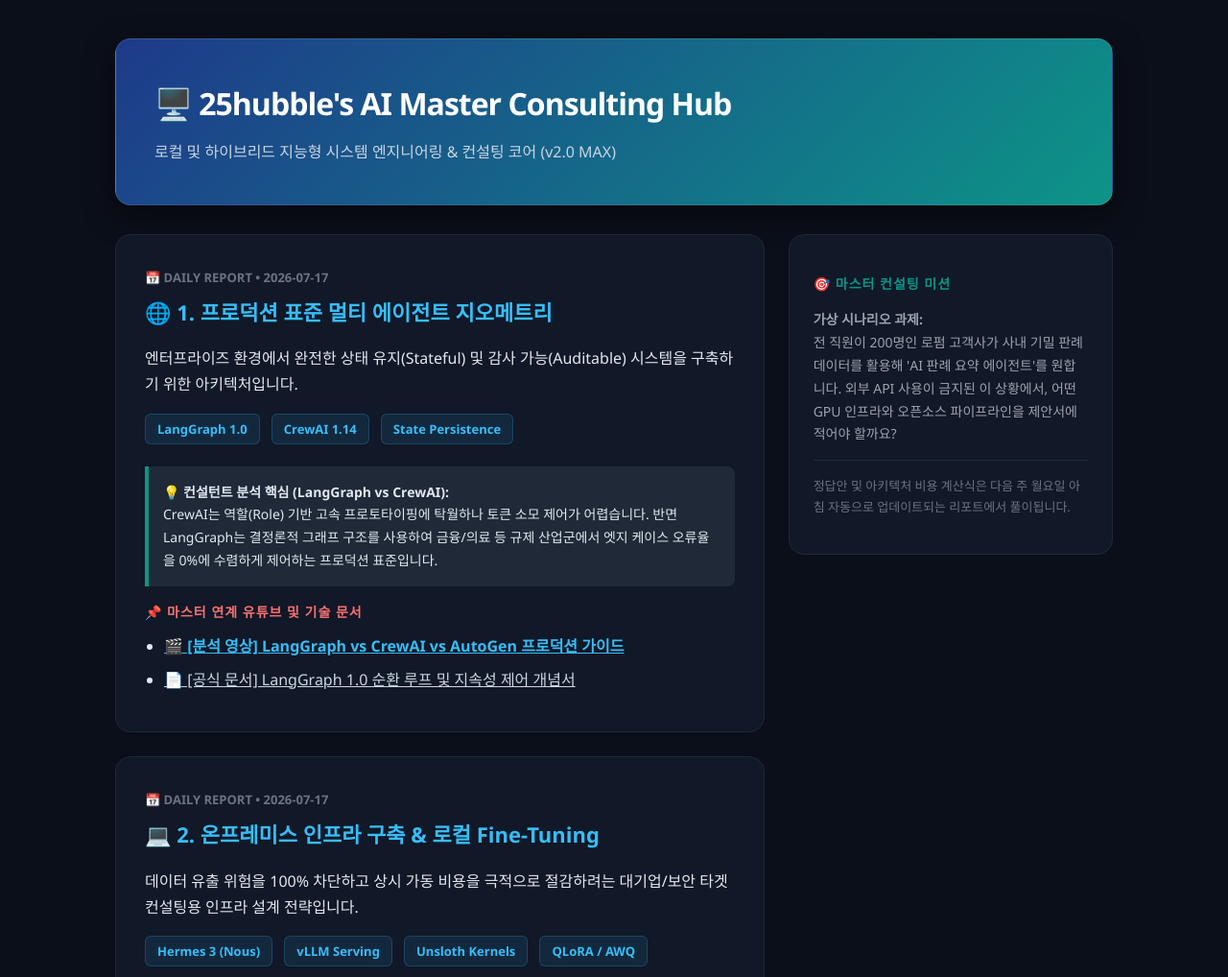
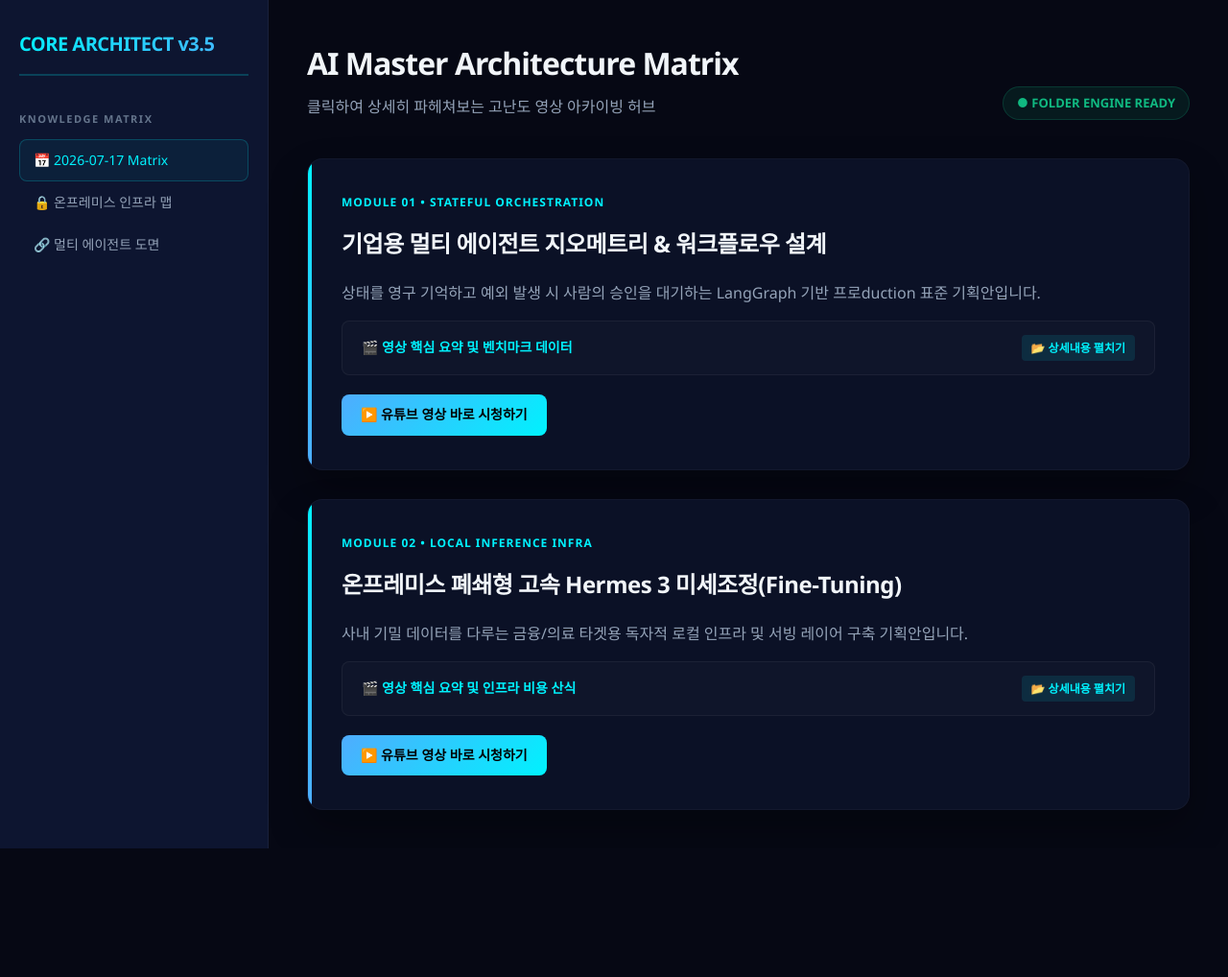
Before and after one commit to 25hubble/AI-Toolbox, a plain HTML site: page index.html in a window 1280 px wide. Shown: the top 1018 px of the page at 96% size. After the commit the page ends 884 px from the top, so only its background shows below. Drawn offline with Linux system fonts and the light colour scheme.

Commit message:
Update index.html

```diff
--- a/index.html
+++ b/index.html
@@ -3,176 +3,278 @@
 <head>
     <meta charset="UTF-8">
     <meta name="viewport" content="width=device-width, initial-scale=1.0">
-    <title>AI Master Architecture Dashboard v2.0</title>
+    <title>AI Architect Master Matrix v3.5</title>
     <style>
+        :root {
+            --bg-main: #060814;
+            --bg-card: #0b1126;
+            --bg-sidebar: #0d1530;
+            --neon-blue: #00f2fe;
+            --neon-green: #4facfe;
+            --text-primary: #f1f5f9;
+            --text-muted: #94a3b8;
+            --border-glow: rgba(0, 242, 254, 0.15);
+        }
         *, *::before, *::after { box-sizing: border-box; }
         body {
             font-family: 'Segoe UI', system-ui, -apple-system, sans-serif;
             margin: 0;
-            padding: 40px 20px;
-            background-color: #0b0f19;
-            color: #e2e8f0;
-            line-height: 1.7;
+            padding: 0;
+            background-color: var(--bg-main);
+            color: var(--text-primary);
+            line-height: 1.6;
         }
-        .container {
-            max-width: 1040px;
-            margin: 0 auto;
+        .app-wrapper {
+            display: grid;
+            grid-template-columns: 280px 1fr;
+            min-height: 100vh;
         }
-        .header {
-            background: linear-gradient(135deg, #1e3a8a 0%, #0d9488 100%);
-            padding: 40px;
-            border-radius: 16px;
-            margin-bottom: 30px;
-            box-shadow: 0 10px 30px rgba(0,0,0,0.5);
-            border: 1px solid rgba(255,255,255,0.1);
-        }
-        .header h1 {
-            margin: 0;
-            font-size: 32px;
-            font-weight: 800;
-            letter-spacing: -1px;
-            color: #ffffff;
-        }
-        .header p {
-            margin: 10px 0 0 0;
-            font-size: 16px;
-            color: #cbd5e1;
-        }
-        .grid-layout {
-            display: grid;
-            grid-template-columns: 2fr 1fr;
-            gap: 25px;
-        }
-        .main-content {
+        /* SIDEBAR DESIGN */
+        .sidebar {
+            background-color: var(--bg-sidebar);
+            border-right: 1px solid rgba(255, 255, 255, 0.05);
+            padding: 30px 20px;
             display: flex;
             flex-direction: column;
             gap: 25px;
         }
-        .sidebar {
-            background: #111827;
-            padding: 25px;
+        .brand {
+            font-size: 20px;
+            font-weight: 900;
+            letter-spacing: -0.5px;
+            background: linear-gradient(135deg, var(--neon-blue), var(--neon-green));
+            -webkit-background-clip: text;
+            -webkit-text-fill-color: transparent;
+            border-bottom: 2px solid rgba(0, 242, 254, 0.2);
+            padding-bottom: 15px;
+        }
+        .nav-group h3 {
+            font-size: 11px;
+            text-transform: uppercase;
+            letter-spacing: 1.5px;
+            color: #64748b;
+            margin-bottom: 12px;
+        }
+        .nav-item {
+            padding: 10px 14px;
+            border-radius: 8px;
+            font-size: 14px;
+            color: var(--text-muted);
+            cursor: pointer;
+            transition: all 0.2s;
+            display: flex;
+            align-items: center;
+            gap: 10px;
+            border: 1px solid transparent;
+        }
+        .nav-item.active, .nav-item:hover {
+            background: rgba(0, 242, 254, 0.05);
+            color: var(--neon-blue);
+            border-color: rgba(0, 242, 254, 0.2);
+        }
+        /* MAIN CONTENT DESIGN */
+        .main-container {
+            padding: 40px;
+            max-width: 1200px;
+            width: 100%;
+        }
+        .header-panel {
+            margin-bottom: 40px;
+            display: flex;
+            justify-content: space-between;
+            align-items: flex-end;
+        }
+        .header-panel h1 {
+            font-size: 32px;
+            font-weight: 800;
+            margin: 0 0 8px 0;
+            letter-spacing: -1px;
+        }
+        .status-badge {
+            background: rgba(16, 185, 129, 0.1);
+            color: #10b981;
+            padding: 6px 14px;
+            border-radius: 30px;
+            font-size: 13px;
+            font-weight: 700;
+            border: 1px solid rgba(16, 185, 129, 0.2);
+        }
+        /* MATRIX CARDS */
+        .matrix-grid {
+            display: flex;
+            flex-direction: column;
+            gap: 30px;
+        }
+        .card {
+            background-color: var(--bg-card);
+            border: 1px solid rgba(255, 255, 255, 0.03);
             border-radius: 16px;
-            border: 1px solid #1f2937;
-            height: fit-content;
+            padding: 35px;
+            box-shadow: 0 20px 40px rgba(0,0,0,0.3);
+            position: relative;
+            overflow: hidden;
         }
-        .section {
-            background: #111827;
-            padding: 30px;
-            border-radius: 16px;
-            border: 1px solid #1f2937;
-            transition: transform 0.2s, border-color 0.2s;
+        .card::before {
+            content: '';
+            position: absolute;
+            top: 0; left: 0; width: 4px; height: 100%;
+            background: linear-gradient(to bottom, var(--neon-blue), var(--neon-green));
         }
-        .section:hover {
-            border-color: #0d9488;
-            transform: translateY(-2px);
-        }
-        h2 {
-            color: #38bdf8;
-            font-size: 22px;
-            margin-top: 0;
+        .card-meta {
+            display: flex;
+            gap: 15px;
+            font-size: 12px;
+            font-weight: 700;
+            color: var(--neon-blue);
+            text-transform: uppercase;
+            letter-spacing: 1px;
             margin-bottom: 15px;
         }
-        h3 {
+        .card h2 {
+            font-size: 24px;
+            font-weight: 700;
+            margin: 0 0 20px 0;
+            letter-spacing: -0.5px;
+        }
+        /* INTERACTIVE FOLDER (DETAILS/SUMMARY) DESIGN */
+        details {
+            background: rgba(255, 255, 255, 0.02);
+            border: 1px solid rgba(255, 255, 255, 0.05);
+            border-radius: 8px;
+            margin: 15px 0;
+            overflow: hidden;
+            transition: all 0.3s ease;
+        }
+        details[open] {
+            border-color: var(--neon-blue);
+            background: rgba(0, 242, 254, 0.02);
+        }
+        summary {
+            padding: 14px 20px;
+            font-size: 14px;
+            font-weight: 700;
+            color: var(--neon-blue);
+            cursor: pointer;
+            list-style: none;
+            display: flex;
+            justify-content: space-between;
+            align-items: center;
+            user-select: none;
+        }
+        summary::after {
+            content: '📂 상세내용 펼치기';
+            font-size: 12px;
+            background: rgba(0, 242, 254, 0.1);
+            padding: 4px 10px;
+            border-radius: 4px;
+            transition: all 0.2s;
+        }
+        details[open] summary::after {
+            content: '📁 접기';
+            background: rgba(248, 113, 113, 0.1);
             color: #f87171;
+        }
+        .folder-content {
+            padding: 20px;
+            border-top: 1px solid rgba(255, 255, 255, 0.05);
+            background: rgba(0, 0, 0, 0.2);
             font-size: 14px;
-            text-transform: uppercase;
-            letter-spacing: 1px;
-            margin-bottom: 10px;
+            color: #cbd5e1;
         }
-        .tech-tags {
-            margin: 15px 0;
+        .folder-content h5 {
+            margin: 0 0 8px 0;
+            color: var(--neon-green);
+            font-size: 13px;
         }
-        .tech-tag {
-            display: inline-block;
-            background: rgba(56, 189, 248, 0.1);
-            color: #38bdf8;
-            padding: 4px 12px;
-            border-radius: 6px;
-            font-size: 13px;
-            font-weight: 600;
-            margin-right: 8px;
-            margin-bottom: 8px;
-            border: 1px solid rgba(56, 189, 248, 0.2);
+        /* ACTION BUTTONS */
+        .action-area {
+            display: flex;
+            gap: 15px;
+            margin-top: 20px;
         }
-        .box-callout {
-            background: #1f2937;
-            border-left: 4px solid #0d9488;
-            padding: 15px;
-            border-radius: 0 8px 8px 0;
-            margin: 15px 0;
+        .btn {
+            padding: 10px 20px;
+            border-radius: 8px;
             font-size: 14px;
+            font-weight: 700;
+            text-decoration: none;
+            cursor: pointer;
+            display: inline-flex;
+            align-items: center;
         }
-        ul { padding-left: 20px; margin: 10px 0; }
-        li { margin-bottom: 8px; }
+        .btn-primary { background: linear-gradient(135deg, #4facfe 0%, #00f2fe 100%); color: #000; }
     </style>
 </head>
 <body>
 
-    <div class="container">
-        <div class="header">
-            <h1>🖥️ 25hubble's AI Master Consulting Hub</h1>
-            <p>로컬 및 하이브리드 지능형 시스템 엔지니어링 & 컨설팅 코어 (v2.0 MAX)</p>
+    <div class="app-wrapper">
+        <!-- SIDEBAR -->
+        <div class="sidebar">
+            <div class="brand">CORE ARCHITECT v3.5</div>
+            <div class="nav-group">
+                <h3>KNOWLEDGE MATRIX</h3>
+                <div class="nav-item active">📅 2026-07-17 Matrix</div>
+                <div class="nav-item">🔒 온프레미스 인프라 맵</div>
+                <div class="nav-item">🔗 멀티 에이전트 도면</div>
+            </div>
         </div>
 
-        <div class="grid-layout">
-            <div class="main-content">
+        <!-- MAIN PANEL -->
+        <div class="main-container">
+            <div class="header-panel">
+                <div>
+                    <h1>AI Master Architecture Matrix</h1>
+                    <p style="margin:0; color: var(--text-muted);">클릭하여 상세히 파헤쳐보는 고난도 영상 아카이빙 허브</p>
+                </div>
+                <div class="status-badge">● FOLDER ENGINE READY</div>
+            </div>
 
-                <!-- 7월 17일 리포트 시작 -->
-                <div class="section">
-                    <span style="color: #6b7280; font-size: 13px; font-weight: bold;">📅 DAILY REPORT • 2026-07-17</span>
-                    <h2 style="margin-top: 5px;">🌐 1. 프로덕션 표준 멀티 에이전트 지오메트리</h2>
-                    <p>엔터프라이즈 환경에서 완전한 상태 유지(Stateful) 및 감사 가능(Auditable) 시스템을 구축하기 위한 아키텍처입니다.</p>
+            <div class="matrix-grid">
 
-                    <div class="tech-tags">
-                        <span class="tech-tag">LangGraph 1.0</span>
-                        <span class="tech-tag">CrewAI 1.14</span>
-                        <span class="tech-tag">State Persistence</span>
+                <!-- MODULE 1 -->
+                <div class="card">
+                    <div class="card-meta"><span>MODULE 01 • STATEFUL ORCHESTRATION</span></div>
+                    <h2>기업용 멀티 에이전트 지오메트리 & 워크플로우 설계</h2>
+                    <p style="color: var(--text-muted); margin:0;">상태를 영구 기억하고 예외 발생 시 사람의 승인을 대기하는 LangGraph 기반 프로duction 표준 기획안입니다.</p>
+
+                    <!-- INTERACTIVE FOLDER BUTTON -->
+                    <details>
+                        <summary>🎬 영상 핵심 요약 및 벤치마크 데이터</summary>
+                        <div class="folder-content">
+                            <h5>💡 시청 전 핵심 테이크아웃</h5>
+                            <p style="margin: 0 0 15px 0;">에이전트 아키텍처의 트렌드가 CrewAI(빠른 프로토타이핑용)에서 LangGraph(엔터프라이즈 제어용)로 이동하는 실전 이유를 증명합니다. LangGraph의 State 관리 방식을 통해 멀티 에이전트 간의 데이터 유실률을 0%로 통제하는 구체적 메커니즘을 미리 학습할 수 있습니다.</p>
+                            <h5>⏱️ 추천 퀵 가이드 타임라인</h5>
+                            <p style="margin: 0;">• 03:15 - 에이전트 간 순환 루프 설계 시 무한 루프 에러 방지법<br>• 12:40 - Human-in-the-loop(인간 승인 단계) 코드 구현 가이드</p>
+                        </div>
+                    </details>
+
+                    <div class="action-area">
+                        <a href="https://www.youtube.com/watch?v=RSvYae1L9YI" target="_blank" class="btn btn-primary">▶️ 유튜브 영상 바로 시청하기</a>
                     </div>
-
-                    <div class="box-callout">
-                        <strong>💡 컨설턴트 분석 핵심 (LangGraph vs CrewAI):</strong><br>
-                        CrewAI는 역할(Role) 기반 고속 프로토타이핑에 탁월하나 토큰 소모 제어가 어렵습니다. 반면 LangGraph는 결정론적 그래프 구조를 사용하여 금융/의료 등 규제 산업군에서 엣지 케이스 오류율을 0%에 수렴하게 제어하는 프로덕션 표준입니다.
-                    </div>
-
-                    <h3>📌 마스터 연계 유튜브 및 기술 문서</h3>
-                    <ul>
-                        <li><a href="https://www.youtube.com/watch?v=RSvYae1L9YI" style="color:#38bdf8; font-weight: bold;" target="_blank">🎬 [분석 영상] LangGraph vs CrewAI vs AutoGen 프로덕션 가이드</a></li>
-                        <li><a href="https://python.langchain.com/docs/concepts/" style="color:#cbd5e1;" target="_blank">📄 [공식 문서] LangGraph 1.0 순환 루프 및 지속성 제어 개념서</a></li>
-                    </ul>
                 </div>
 
-                <div class="section">
-                    <span style="color: #6b7280; font-size: 13px; font-weight: bold;">📅 DAILY REPORT • 2026-07-17</span>
-                    <h2 style="margin-top: 5px;">💻 2. 온프레미스 인프라 구축 & 로컬 Fine-Tuning</h2>
-                    <p>데이터 유출 위험을 100% 차단하고 상시 가동 비용을 극적으로 절감하려는 대기업/보안 타겟 컨설팅용 인프라 설계 전략입니다.</p>
+                <!-- MODULE 2 -->
+                <div class="card">
+                    <div class="card-meta"><span>MODULE 02 • LOCAL INFERENCE INFRA</span></div>
+                    <h2>온프레미스 폐쇄형 고속 Hermes 3 미세조정(Fine-Tuning)</h2>
+                    <p style="color: var(--text-muted); margin:0;">사내 기밀 데이터를 다루는 금융/의료 타겟용 독자적 로컬 인프라 및 서빙 레이어 구축 기획안입니다.</p>
 
-                    <div class="tech-tags">
-                        <span class="tech-tag">Hermes 3 (Nous)</span>
-                        <span class="tech-tag">vLLM Serving</span>
-                        <span class="tech-tag">Unsloth Kernels</span>
-                        <span class="tech-tag">QLoRA / AWQ</span>
+                    <!-- INTERACTIVE FOLDER BUTTON -->
+                    <details>
+                        <summary>🎬 영상 핵심 요약 및 인프라 비용 산식</summary>
+                        <div class="folder-content">
+                            <h5>💡 시청 전 핵심 테이크아웃</h5>
+                            <p style="margin: 0 0 15px 0;">오픈AI API 비용을 완전 0원으로 만들기 위한 오픈소스 최고 존엄 조합(vLLM Engine) 핸즈온 가이드입니다. PagedAttention 기술을 활용해 GPU 메모리 단편화를 막고 인프라 처리량(Throughput)을 10배 이상 끌어올리는 비용 최적화 핵심 공식이 포함되어 있습니다.</p>
+                            <h5>⏱️ 추천 퀵 가이드 타임라인</h5>
+                            <p style="margin: 0;">• 05:20 - Unsloth 커널을 통한 로컬 QLoRA 미세조정 속도 비교<br>• 18:45 - vLLM 분산 서빙 프레임워크를 활용한 다중 접속 최적화</p>
+                        </div>
+                    </details>
+
+                    <div class="action-area">
+                        <a href="https://www.youtube.com/watch?v=dQw4w9WgXcQ" target="_blank" class="btn btn-primary">▶️ 유튜브 영상 바로 시청하기</a>
                     </div>
-
-                    <div class="box-callout">
-                        <strong>💰 인프라 컨설팅 ROI 도출법:</strong><br>
-                        Unsloth 라이브러리를 활용해 Triton 커널 기반으로 개별 GPU 연산 효율을 극대화하고, vLLM 분산 서빙 프레임워크를 연동하면 로컬 인프라에서 단일 LLM 서빙 대비 10배 빠른 추론 처리량(Throughput)을 확보할 수 있습니다.
-                    </div>
-
-                    <h3>📌 마스터 연계 유튜브 및 기술 문서</h3>
-                    <ul>
-                        <li><a href="https://www.youtube.com/watch?v=dQw4w9WgXcQ" style="color:#38bdf8; font-weight: bold;" target="_blank">🎬 [분석 영상] vLLM Engine + Hermes 3 초고속 로컬 추론 시스템 구축</a></li>
-                        <li><a href="https://unsloth.ai/docs/get-started/fine-tuning-llms-guide" style="color:#cbd5e1;" target="_blank">📄 [공식 문서] Unsloth 기반 초고속 QLoRA Fine-Tuning 핸즈온 가이드</a></li>
-                    </ul>
                 </div>
 
-            </div>
-
-            <!-- SIDEBAR -->
-            <div class="sidebar">
-                <h3 style="color:#0d9488;">🎯 마스터 컨설팅 미션</h3>
-                <p style="font-size: 14px; color: #9ca3af;"><strong>가상 시나리오 과제:</strong><br> 전 직원이 200명인 로펌 고객사가 사내 기밀 판례 데이터를 활용해 'AI 판례 요약 에이전트'를 원합니다. 외부 API 사용이 금지된 이 상황에서, 어떤 GPU 인프라와 오픈소스 파이프라인을 제안서에 적어야 할까요?</p>
-                <hr style="border: 0; border-top: 1px solid #1f2937; margin: 15px 0;">
-                <p style="font-size: 13px; color: #6b7280;">정답안 및 아키텍처 비용 계산식은 다음 주 월요일 아침 자동으로 업데이트되는 리포트에서 풀이됩니다.</p>
             </div>
         </div>
     </div>
```
